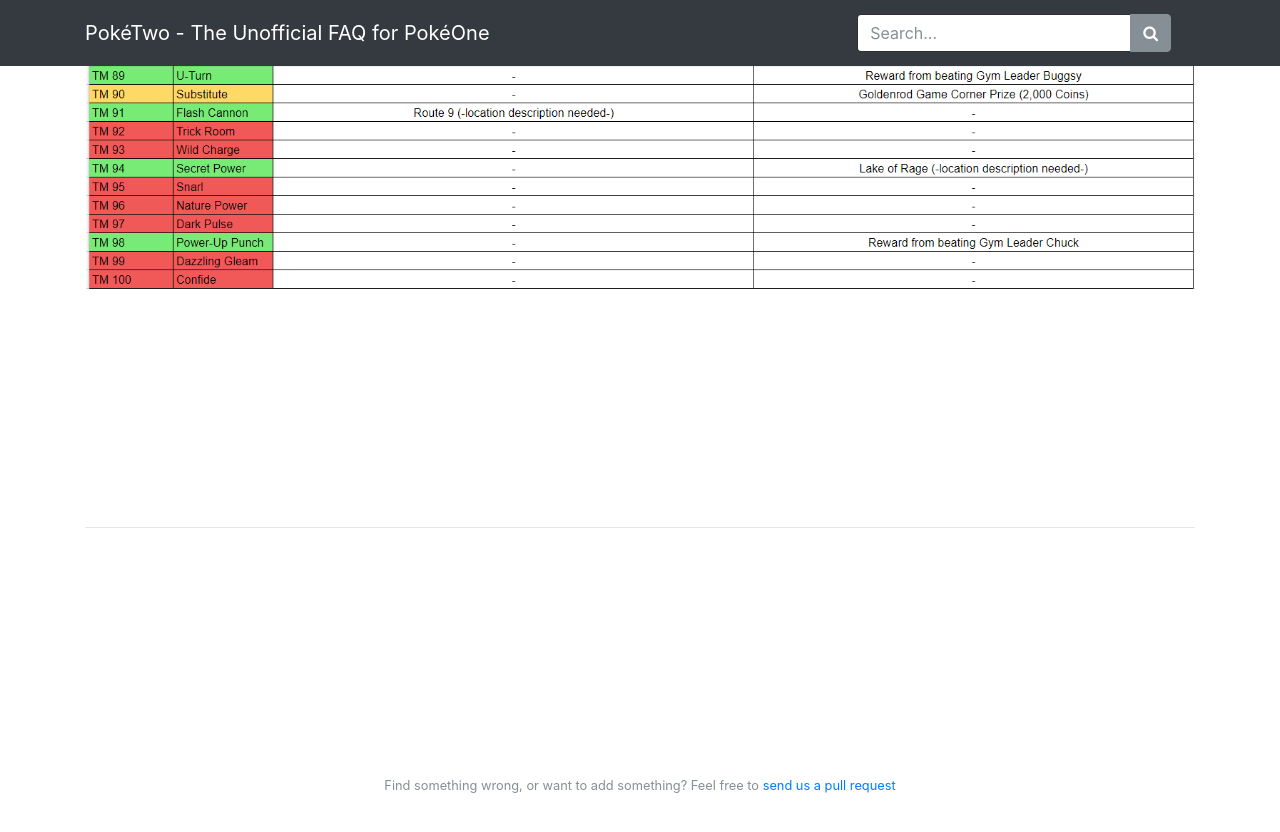
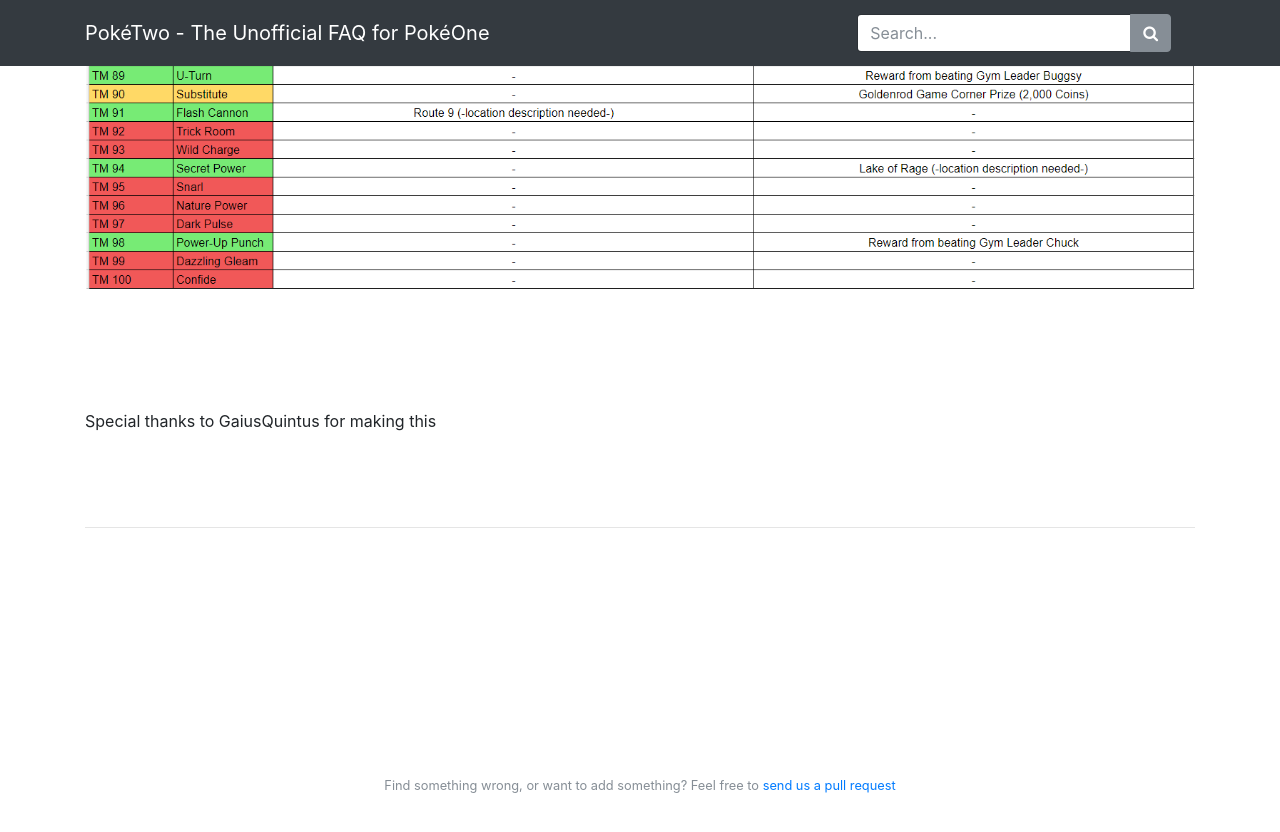
Before and after one commit to X3I/poketwo.com, a Jekyll site: the page built from _pages/tm/tmlist.md, in a window 1280 px wide and 900 px high, scrolled down 2175 px. Shown: the top 832 px of the window. Built offline with Jekyll 4.4.1, drawn with Linux system fonts in a browser that asks for light colours; nearby versions of some CDN libraries; our own code applies the rules of GitHub Pages for plain Markdown files.

Commit message:
Update tmlist.md

```diff
--- a/_pages/tm/tmlist.md
+++ b/_pages/tm/tmlist.md
@@ -8,4 +8,5 @@
 ## List of TM's currently in game
 ![TM KEY](/img/items/tmkey.png)
 ![TM LIST](/img/items/tmlist1.png)
+Special thanks to GaiusQuintus for making this
 <br/>
```
